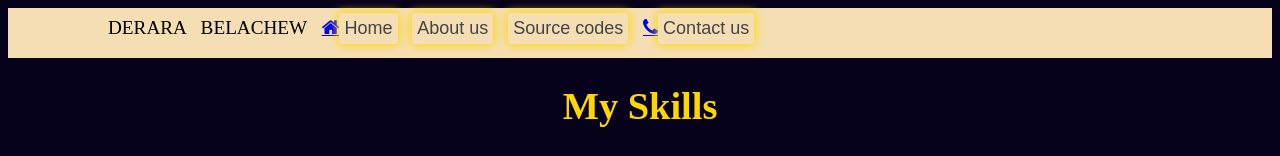
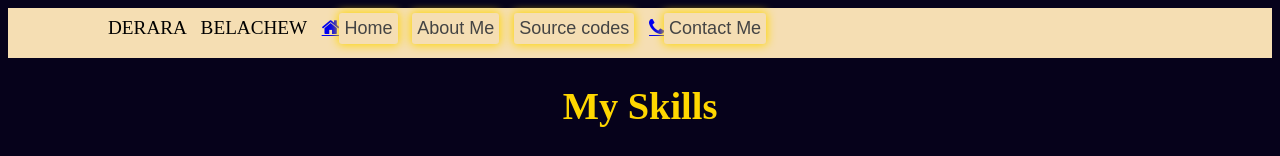
Before and after one commit to DeraraBe/derarabelachew, a plain HTML site: page skills.html in a window 1280 px wide. Shown: the top 156 px of the page. Drawn offline with Linux system fonts and the light colour scheme.

Commit message:
Update skills.html

```diff
--- a/skills.html
+++ b/skills.html
@@ -19,11 +19,11 @@
         DERARA BELACHEW
         <a href="index.html" class="fa fa-home"><button>Home</button></a>
 
-        <a href="skills.html" ><button>About us</button></a>
+        <a href="skills.html" ><button>About Me</button></a>
 
         <a href="project.html"><button>Source codes</button></a>
 
-        <a href="contact.html" class="fa fa-phone"><button>Contact us</button></a>
+        <a href="contact.html" class="fa fa-phone"><button>Contact Me</button></a>
 
 
     </div>
```
